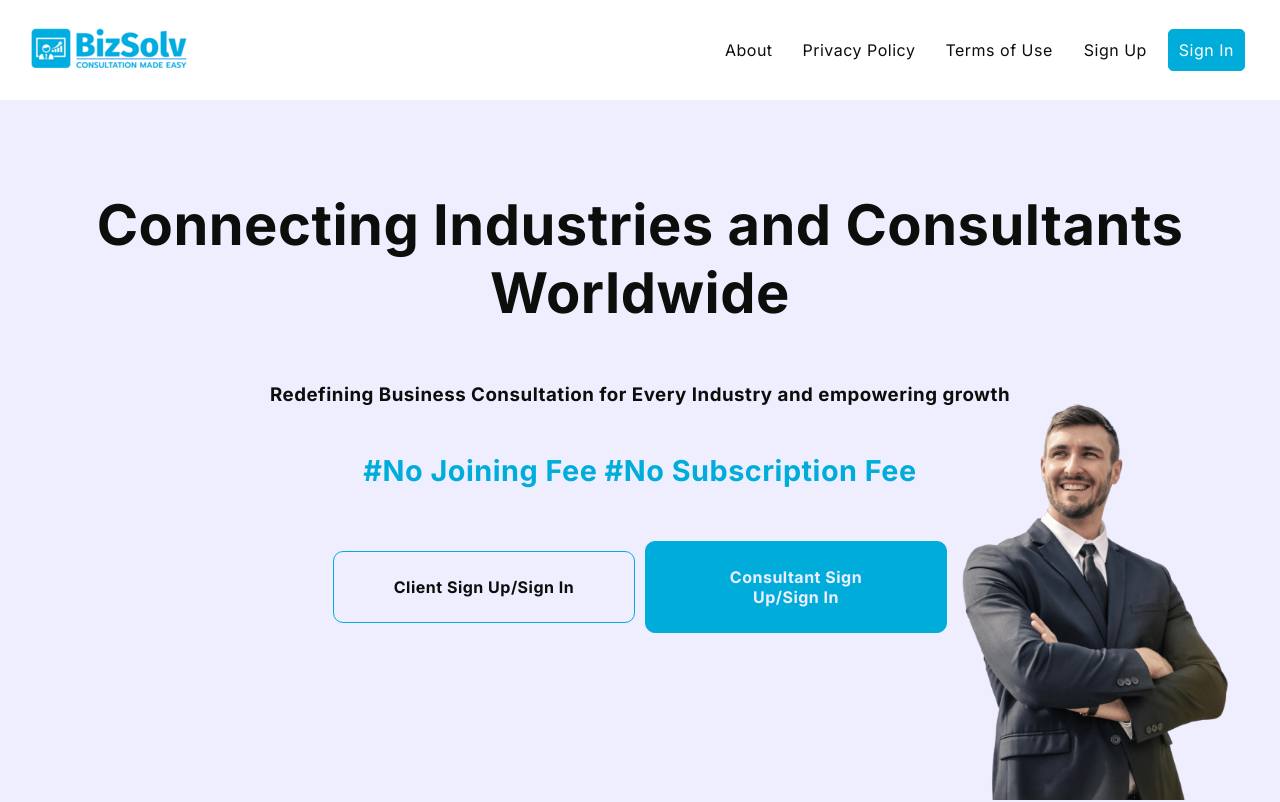
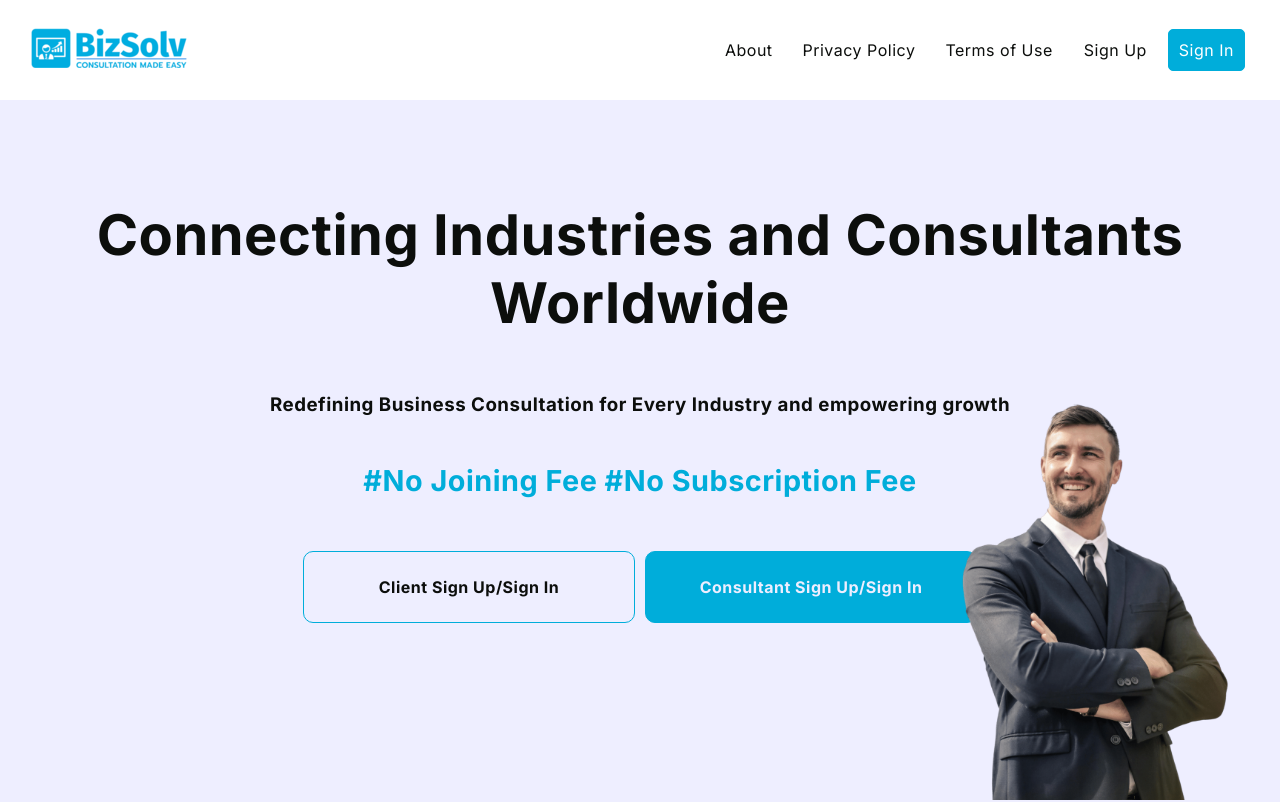
Before and after one commit to JaifDev/bizsolv-landing, a React (Vite) app: page / in a window 1280 px wide. Shown: the top 802 px of the page. Built offline with nearby package versions, Linux system fonts and the light colour scheme.

Commit message:
minor change

```diff
--- a/src/pages/Home/Home.scss
+++ b/src/pages/Home/Home.scss
@@ -95,7 +95,7 @@
         color: $primary;
         font-weight: bold;
         border: 1px solid $third;
-        width: 200px;
+        width: 230px;
         text-align: center;
 
         @include mobile {
```
